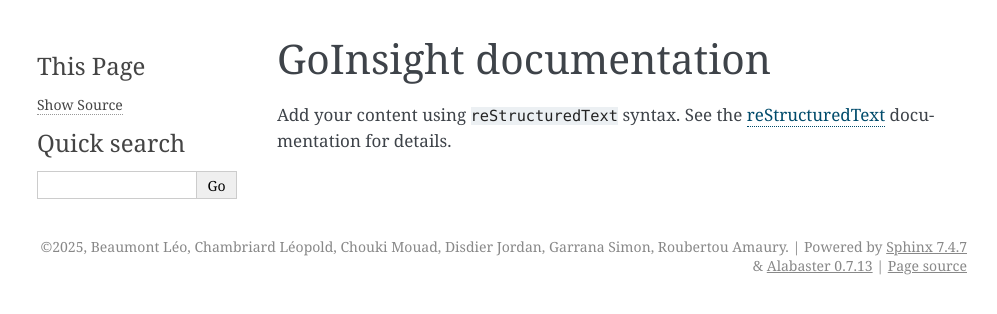
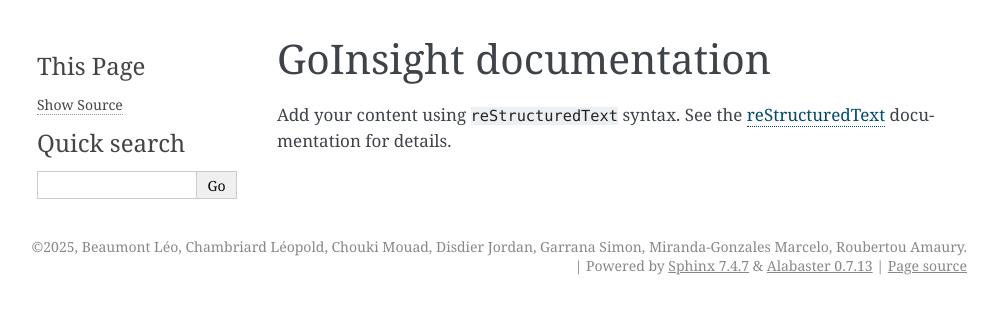
Before and after one commit to leobeaumont/GoInsight, a Sphinx documentation site: the page built from docs/index.rst, in a window 1280 px wide. Shown: the top 314 px of the page, without its empty margins (143-1140 px from the left). Built offline with Sphinx 7.4.7, drawn with Linux system fonts in a browser that asks for light colours.

Commit message:
Added a member in the authors part of README.md and the documentation

```diff
--- a/docs/conf.py
+++ b/docs/conf.py
@@ -7,8 +7,8 @@
 # https://www.sphinx-doc.org/en/master/usage/configuration.html#project-information
 
 project = 'GoInsight'
-copyright = '2025, Beaumont Léo, Chambriard Léopold, Chouki Mouad, Disdier Jordan, Garrana Simon, Roubertou Amaury'
-author = 'Beaumont Léo, Chambriard Léopold, Chouki Mouad, Disdier Jordan, Garrana Simon, Roubertou Amaury'
+copyright = '2025, Beaumont Léo, Chambriard Léopold, Chouki Mouad, Disdier Jordan, Garrana Simon, Miranda-Gonzales Marcelo, Roubertou Amaury'
+author = 'Beaumont Léo, Chambriard Léopold, Chouki Mouad, Disdier Jordan, Garrana Simon, Miranda-Gonzales Marcelo, Roubertou Amaury'
 release = '1.0.0'
 
 # -- General configuration ---------------------------------------------------
```
Also changed, not shown: README.md (+1 -0 lines).
